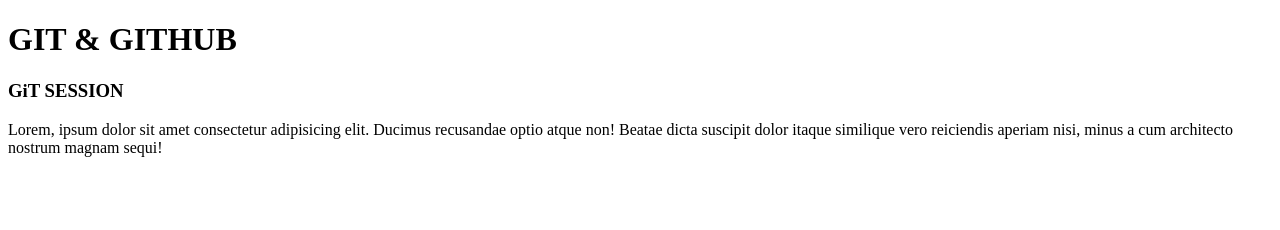
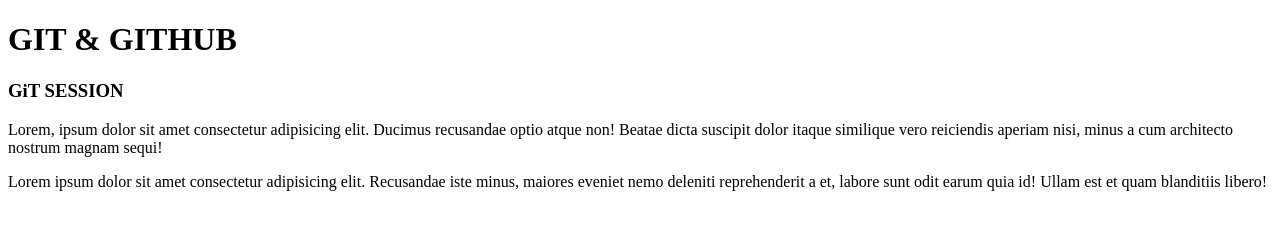
Before and after one commit to deepussam/gitDemo, a plain HTML site: page index.html in a window 1280 px wide. Drawn offline with Linux system fonts and the light colour scheme.

Commit message:
new lorem added

```diff
--- a/index.html
+++ b/index.html
@@ -10,5 +10,7 @@
     <h1>GIT & GITHUB</h1>
     <h3>GiT SESSION</h3>
     <p>Lorem, ipsum dolor sit amet consectetur adipisicing elit. Ducimus recusandae optio atque non! Beatae dicta suscipit dolor itaque similique vero reiciendis aperiam nisi, minus a cum architecto nostrum magnam sequi!</p>
+
+    <p>Lorem ipsum dolor sit amet consectetur adipisicing elit. Recusandae iste minus, maiores eveniet nemo deleniti reprehenderit a et, labore sunt odit earum quia id! Ullam est et quam blanditiis libero!</p>
 </body>
 </html>
```
